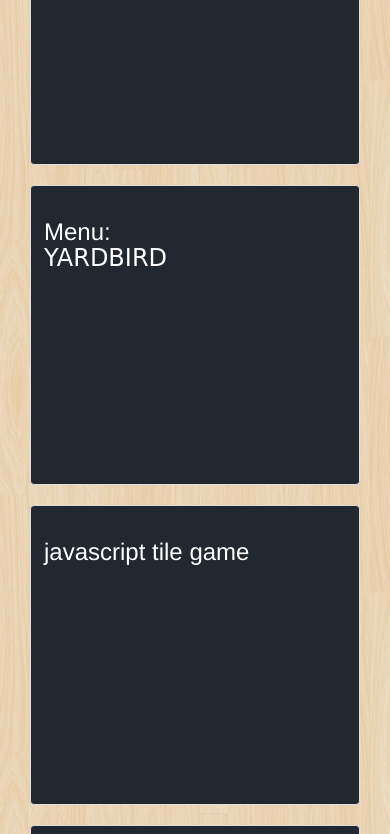
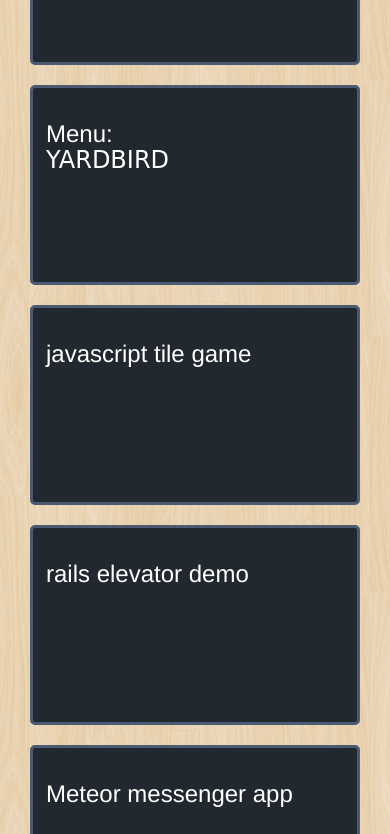
Before and after one commit to pkbanks/pk_profile, a plain HTML site: page public/index.html in a window 390 px wide. Shown: the part 346-1180 px from the top of the page. Drawn offline with nearby package versions, Linux system fonts and the light colour scheme; a web font is replaced by a local one.

Commit message:
Small changes in CSS.  Reduced the min-height on screen smaller 768pxs to 200px.  Added a subtle border color and border radius to the cells..

```diff
--- a/public/css/custom.css
+++ b/public/css/custom.css
@@ -22,6 +22,7 @@ body{
 
 .profile img{
 	border-radius:5px;
+
 }
 
 .contact-info > div{
@@ -43,6 +44,10 @@ body{
 	min-height: 300px;
 	background-color:#22282F;
 
+	border-color:#4B5A71;
+	border-style: solid;
+	border-width: medium;
+	border-radius:5px;
 }
 
 .gallery .cell .caption{
@@ -89,4 +94,8 @@ a:hover{
 	.gallery{
 		border-left: none;
 	}
+
+	.gallery .cell{
+		min-height: 200px;
+	}
 }
```
